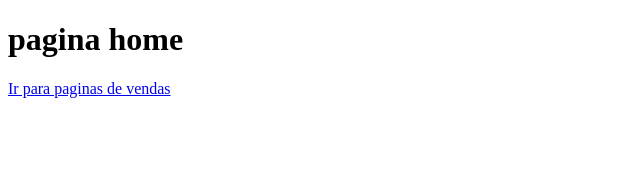
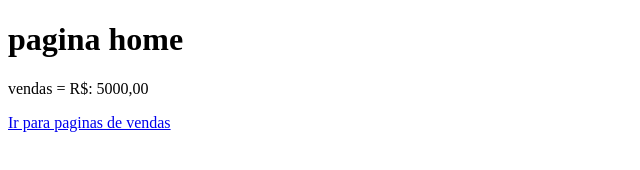
Before and after one commit to Wesley7Campos/aulagithub, a plain HTML site: page index.html in a window 1280 px wide. Shown: the whole page, without its empty margins (0-640 px from the left). Drawn offline with Linux system fonts and the light colour scheme.

Commit message:
acrescentado valor das vendas

```diff
--- a/index.html
+++ b/index.html
@@ -7,6 +7,7 @@
 </head>
 <body>
     <h1>pagina home</h1>
+    <p> vendas = R$: 5000,00</p>
     <a href="vendas.html"> Ir para paginas de vendas</a>
 </body>
 </html>
```
